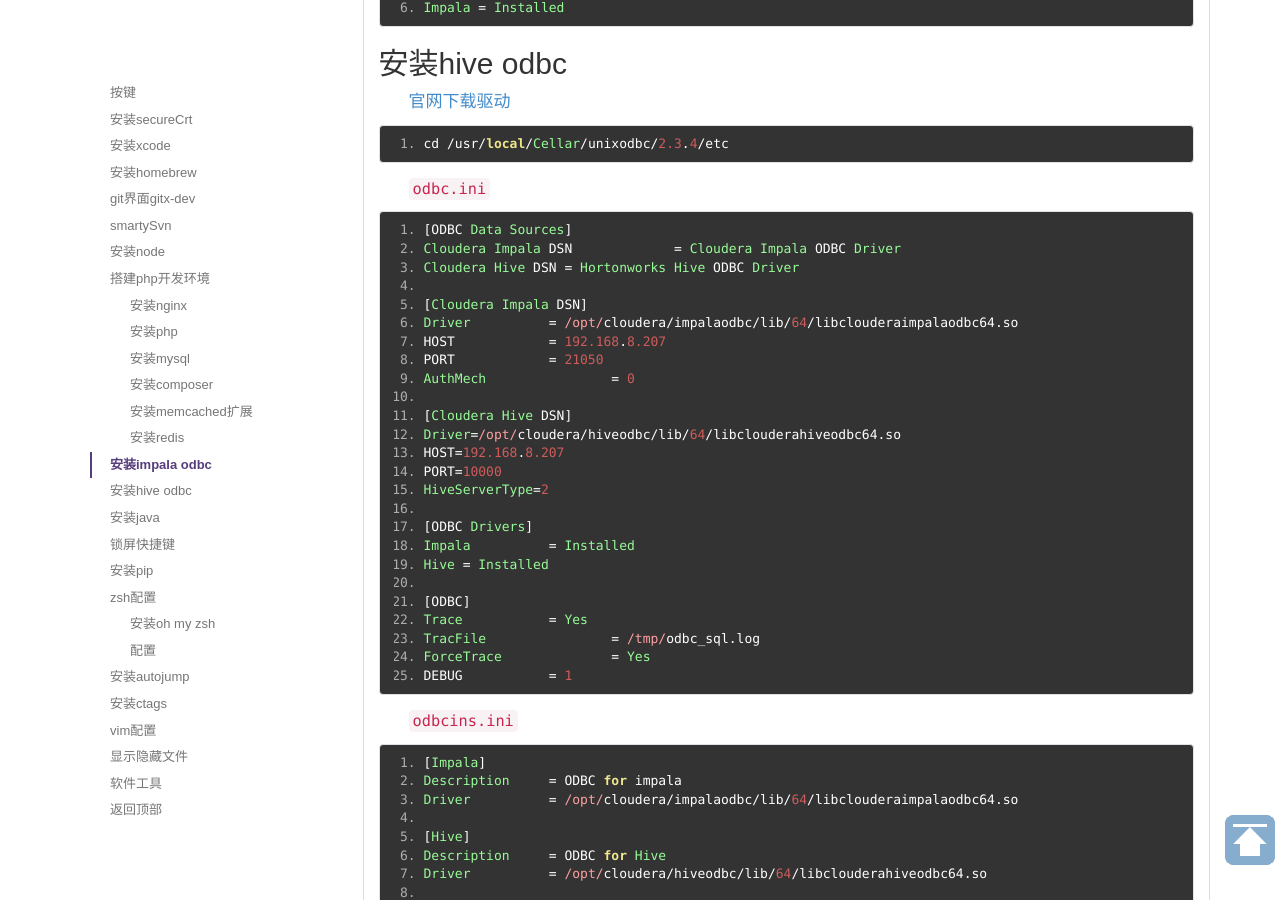
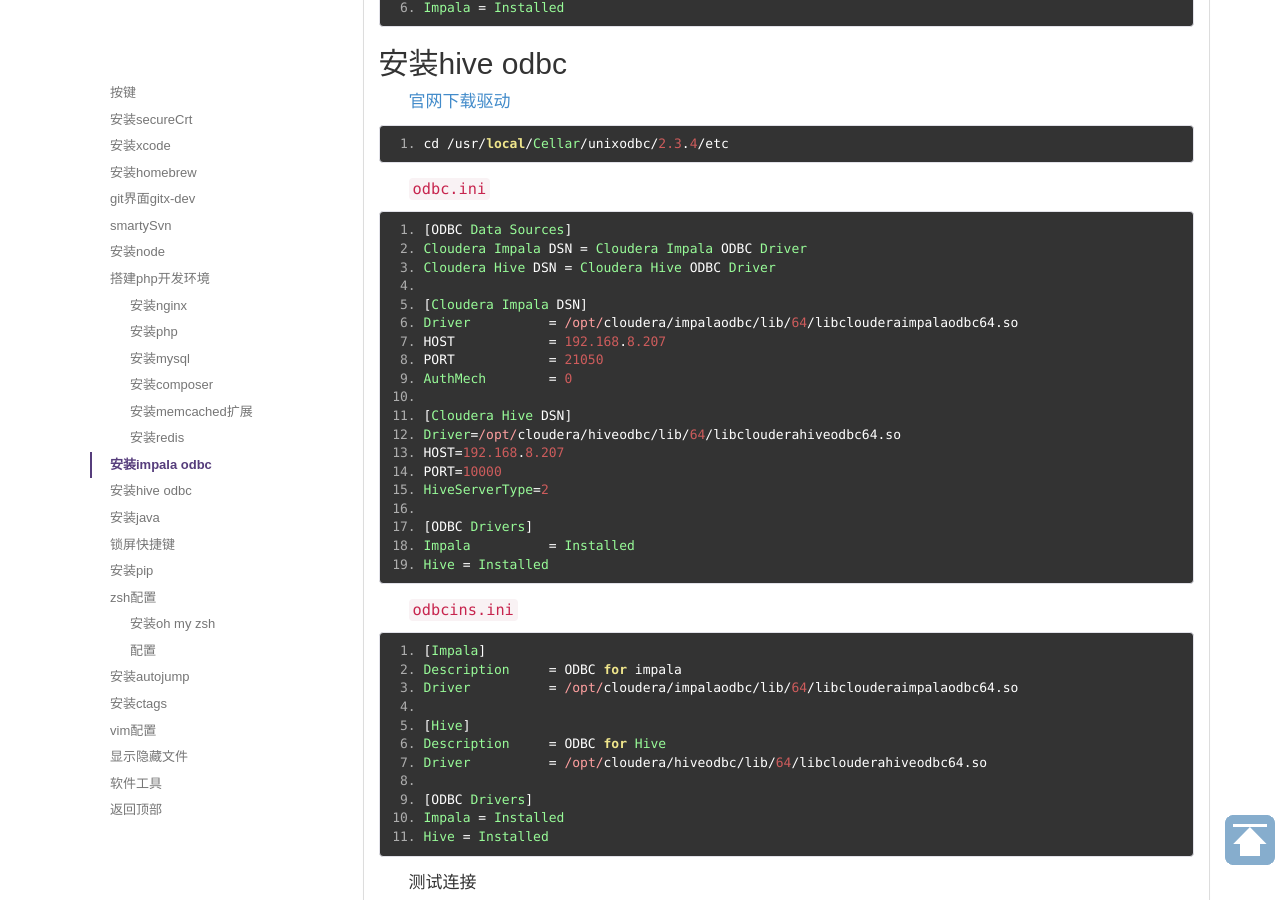
Before and after one commit to kailian/kailian.github.io, a Jekyll site: the page built from _posts/2016-07-13-mac-dev.md, in a window 1280 px wide and 900 px high, scrolled down 3950 px. Built offline with Jekyll 4.4.1, drawn with Linux system fonts in a browser that asks for light colours; comment, search, counter and statistics services are not loaded.

Commit message:
【文章】hive配置

````diff
--- a/_posts/2016-07-13-mac-dev.md
+++ b/_posts/2016-07-13-mac-dev.md
@@ -246,14 +246,14 @@
 
 ```
 [ODBC Data Sources]
-Cloudera Impala DSN             = Cloudera Impala ODBC Driver
-Cloudera Hive DSN = Hortonworks Hive ODBC Driver
+Cloudera Impala DSN = Cloudera Impala ODBC Driver
+Cloudera Hive DSN = Cloudera Hive ODBC Driver
 
 [Cloudera Impala DSN]
 Driver          = /opt/cloudera/impalaodbc/lib/64/libclouderaimpalaodbc64.so
 HOST            = 192.168.8.207
 PORT            = 21050
-AuthMech                = 0
+AuthMech        = 0
 
 [Cloudera Hive DSN]
 Driver=/opt/cloudera/hiveodbc/lib/64/libclouderahiveodbc64.so
@@ -264,12 +264,6 @@
 [ODBC Drivers]
 Impala          = Installed
 Hive = Installed
-
-[ODBC]
-Trace           = Yes
-TracFile                = /tmp/odbc_sql.log
-ForceTrace              = Yes
-DEBUG           = 1
 ```
 
 `odbcins.ini`
@@ -284,7 +278,7 @@
 Driver          = /opt/cloudera/hiveodbc/lib/64/libclouderahiveodbc64.so
 
 [ODBC Drivers]
-Impala          = Installed
+Impala = Installed
 Hive = Installed
 ```
 
````
